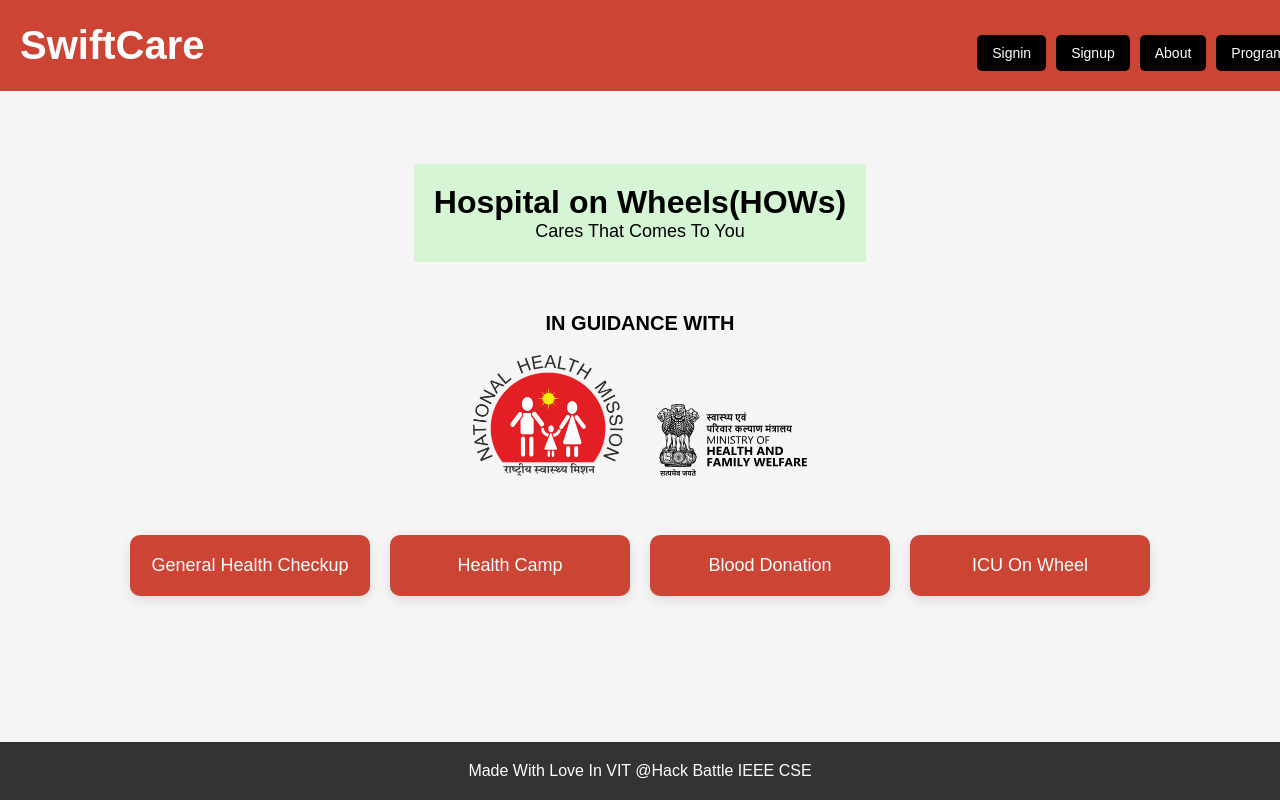
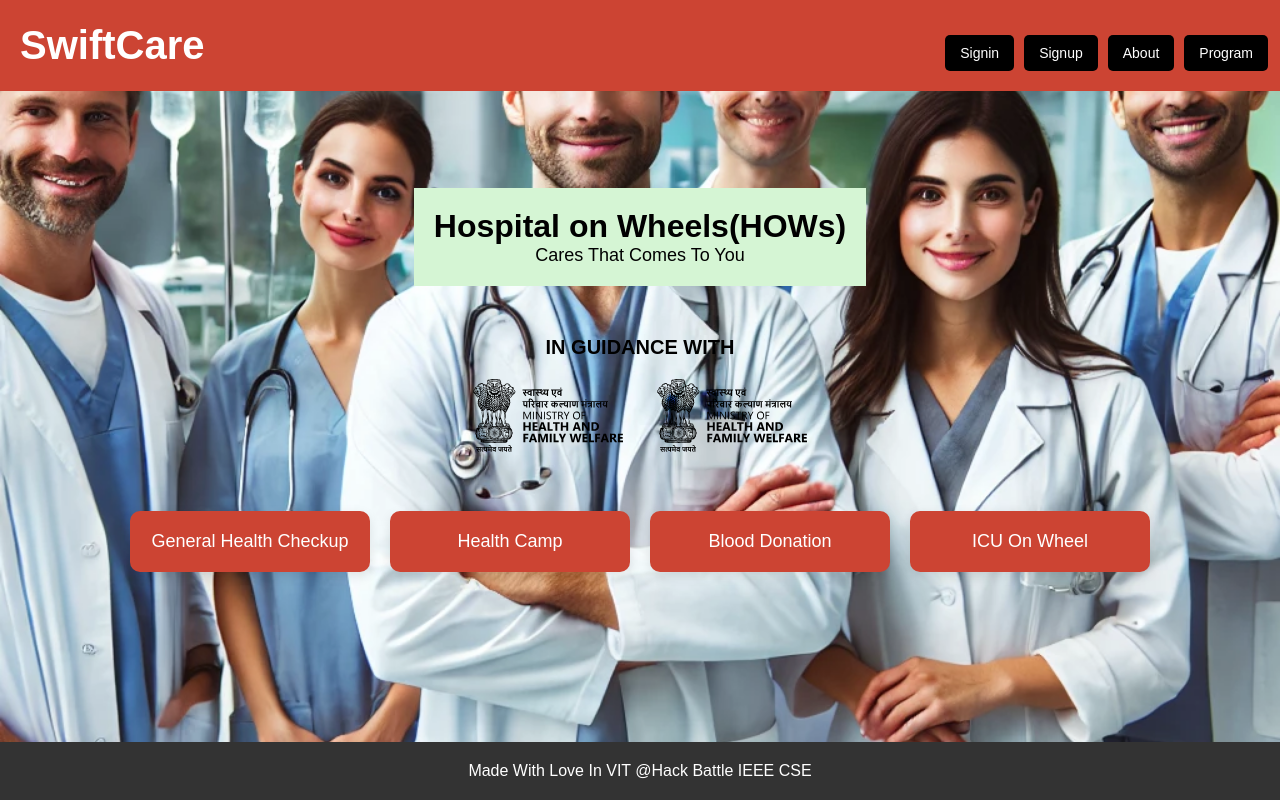
Before and after one commit to hackChinmay/Swift-care, a Flask app: page / in a window 1280 px wide. Run offline with Flask 2, Linux system fonts and the light colour scheme.

Commit message:
ASS
ASDFG

```diff
--- a/static/css/styles.css
+++ b/static/css/styles.css
@@ -10,11 +10,21 @@
     justify-content: center;
     align-items: center;
 }
+body {
+    background-image: url("/static/images/ACC.jpeg"); /* Update with your image path */
+    background-size: cover; /* Cover the entire page */
+    background-position: center; /* Center the image */
+    background-repeat: no-repeat; /* Prevent repeating */
+    color: white; /* Optional: Change text color for better visibility */
+}
+
+/* Additional styling for the rest of your elements can go here */
+
 
 /* Full-width top navbar */
 .navbar {
     background-color: #cc4433;
-    width: 100%;
+    width: 97%;
     padding: 20px;
     display: flex;
     justify-content: space-between;
@@ -32,7 +42,7 @@
 
 .navbar div {
     display: flex;
-    gap: 10px;
+    gap: 0px;
 }
 
 .navbar a {
@@ -74,7 +84,7 @@
 }
 
 input::placeholder {
-    color: #999;
+    color: #51FF00;
 }
 
 button {
@@ -110,8 +120,9 @@
 /* Full-width top navbar */
 .navbar {
     background-color: #cc4433;
-    width: 100%;
+    width:97.5%;
     padding: 20px;
+    padding-right: 40px;
     display: flex;
     justify-content: space-between;
     align-items: center;
@@ -185,17 +196,17 @@
 /* Health Services Buttons */
 .services {
     display: flex;
-    justify-content: center;
-    gap: 20px;
-    margin: 40px 0;
+    justify-content: flex-start;
+    gap: 10px;
+    margin: 20px;
 }
 
 .service-btn {
     background-color: #cc4433;
     color: white;
-    padding: 20px;
+    padding: 10px 20px;
     font-size: 18px;
-    border-radius: 10px;
+    border-radius: 20px;
     text-align: center;
     cursor: pointer;
     width: 200px;
--- a/templates/landing.html
+++ b/templates/landing.html
@@ -4,7 +4,7 @@
     <meta charset="UTF-8">
     <meta name="viewport" content="width=device-width, initial-scale=1.0">
     <title>Swiftcare</title>
-    <link rel="stylesheet" href="{{ url_for('static', filename='css/styles.css') }}">
+    <link rel="stylesheet" href="/static/css/styles.css">
 </head>
 <body>
 
@@ -12,7 +12,7 @@
 <div class="navbar">
     <!-- Make the Swiftcare logo clickable, linking back to the landing page -->
     <h1><span style="font-size: 40px; color: rgb(255, 255, 255);">SwiftCare</span></h1>
-    <div>
+    <div style="margin-left: -50px">
         <a href="{{ url_for('signin') }}">Signin</a>
         <a href="{{ url_for('signup') }}">Signup</a>
         <a href="{{ url_for('about') }}">About</a>
@@ -30,7 +30,7 @@
 <div class="guidance">
     <h3>IN GUIDANCE WITH</h3>
     <div class="logos">
-        <img src="{{ url_for('static', filename='images/national_health_mission.png') }}" alt="National Health Mission">
+        <img src="/static/images/ministry_of_health.svg" alt="National Health Mission">
         <img src="{{ url_for('static', filename='images/ministry_of_health.svg') }}" alt="Ministry of Health and Family Welfare">
     </div>
 </div>
```
Also changed, not shown: static/images/ACC.jpeg (added), static/images/download123.jpeg (added).
